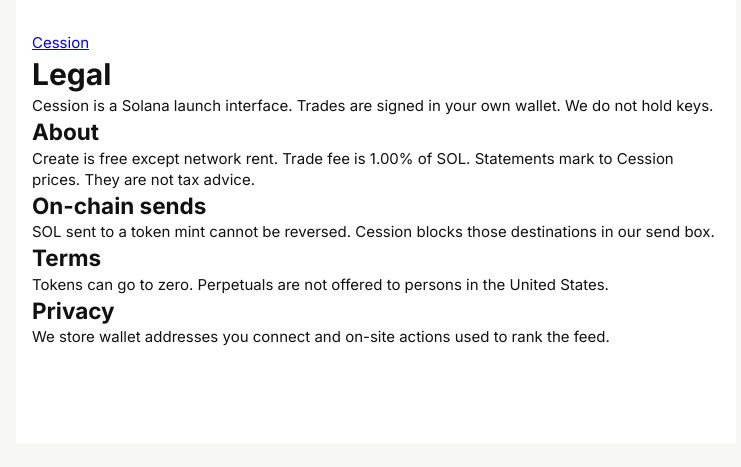
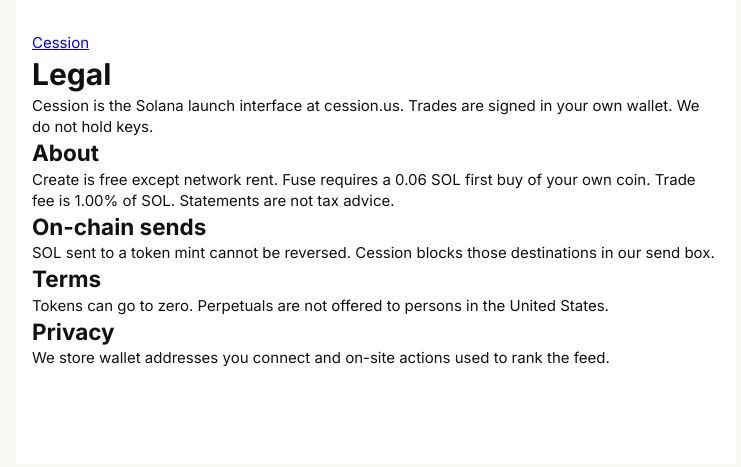
Before and after one commit to nbaldwin098/cession-fun, a website: page public/legal.html in a window 1280 px wide. Shown: the whole page, without its empty margins (264-1005 px from the left). Drawn offline with Linux system fonts and the light colour scheme.

Commit message:
chore: primary domain cession.us

```diff
--- a/public/legal.html
+++ b/public/legal.html
@@ -9,9 +9,9 @@
 <body style="max-width:720px;margin:0 auto;padding:32px 16px 96px;background:#fff;color:#111;">
   <p><a href="/">Cession</a></p>
   <h1>Legal</h1>
-  <p>Cession is a Solana launch interface. Trades are signed in your own wallet. We do not hold keys.</p>
+  <p>Cession is the Solana launch interface at cession.us. Trades are signed in your own wallet. We do not hold keys.</p>
   <h2>About</h2>
-  <p>Create is free except network rent. Trade fee is 1.00% of SOL. Statements mark to Cession prices. They are not tax advice.</p>
+  <p>Create is free except network rent. Fuse requires a 0.06 SOL first buy of your own coin. Trade fee is 1.00% of SOL. Statements are not tax advice.</p>
   <h2>On-chain sends</h2>
   <p>SOL sent to a token mint cannot be reversed. Cession blocks those destinations in our send box.</p>
   <h2>Terms</h2>
--- a/server.js
+++ b/server.js
@@ -11,7 +11,7 @@
 
 const app = express();
 const server = http.createServer(app);
-const ALLOW = (process.env.CORS_ORIGIN || 'https://cession.fun,https://www.cession.fun,https://cession.us,https://www.cession.us').split(',');
+const ALLOW = (process.env.CORS_ORIGIN || 'https://cession.us,https://www.cession.us,https://cession.fun,https://www.cession.fun').split(',');
 
 app.disable('x-powered-by');
 app.use((req, res, next) => {
@@ -37,7 +37,7 @@
 app.use('/api', apiRoutes);
 app.use(express.static(path.join(__dirname, 'public'), { extensions: ['html', 'htm'] }));
 
-['/', '/explore', '/rewards', '/wallet', '/you', '/foryou', '/legal', '/r/:code'].forEach((route) => {
+['/', '/explore', '/rewards', '/wallet', '/you', '/foryou', '/legal', '/fuse', '/r/:code'].forEach((route) => {
   app.get(route, (req, res) => {
     if (route === '/legal') return res.sendFile(path.join(__dirname, 'public', 'legal.html'));
     res.sendFile(path.join(__dirname, 'public', 'index.html'));
@@ -67,5 +67,5 @@
 
 const PORT = process.env.PORT || 3000;
 server.listen(PORT, '0.0.0.0', () => {
-  console.log('cession on', PORT);
+  console.log('cession.us on', PORT);
 });
```
Also changed, not shown: README.md, 1 other file.
